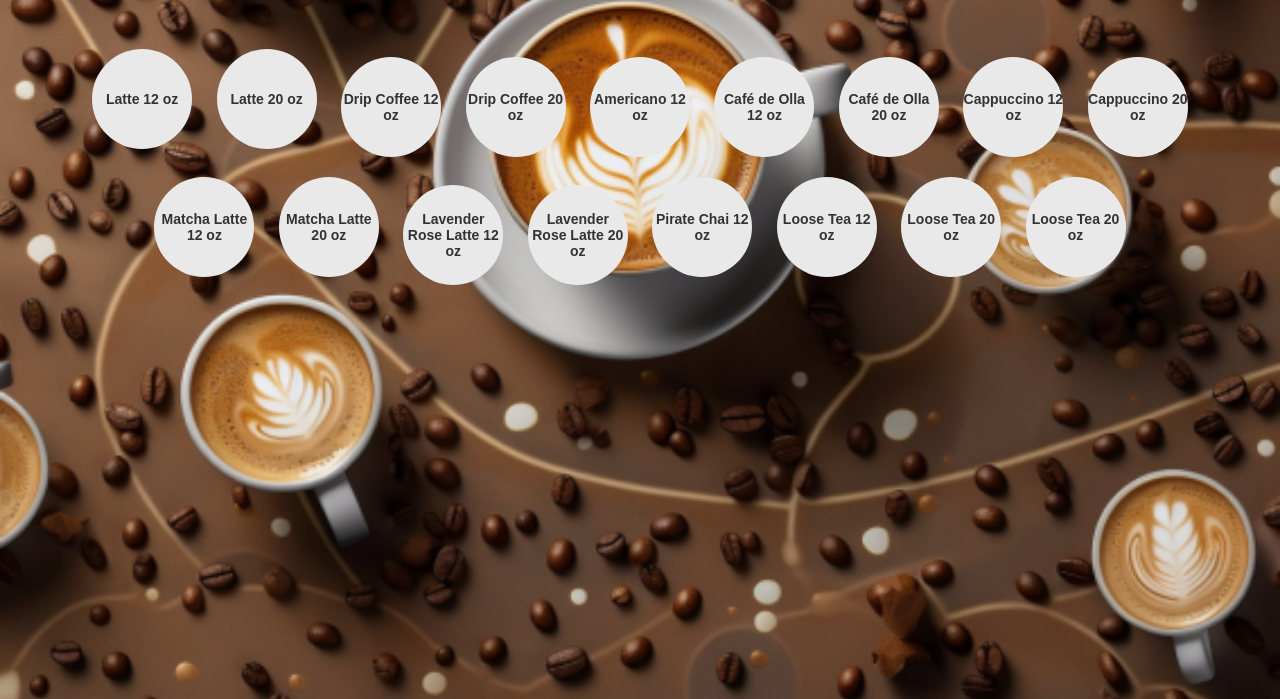
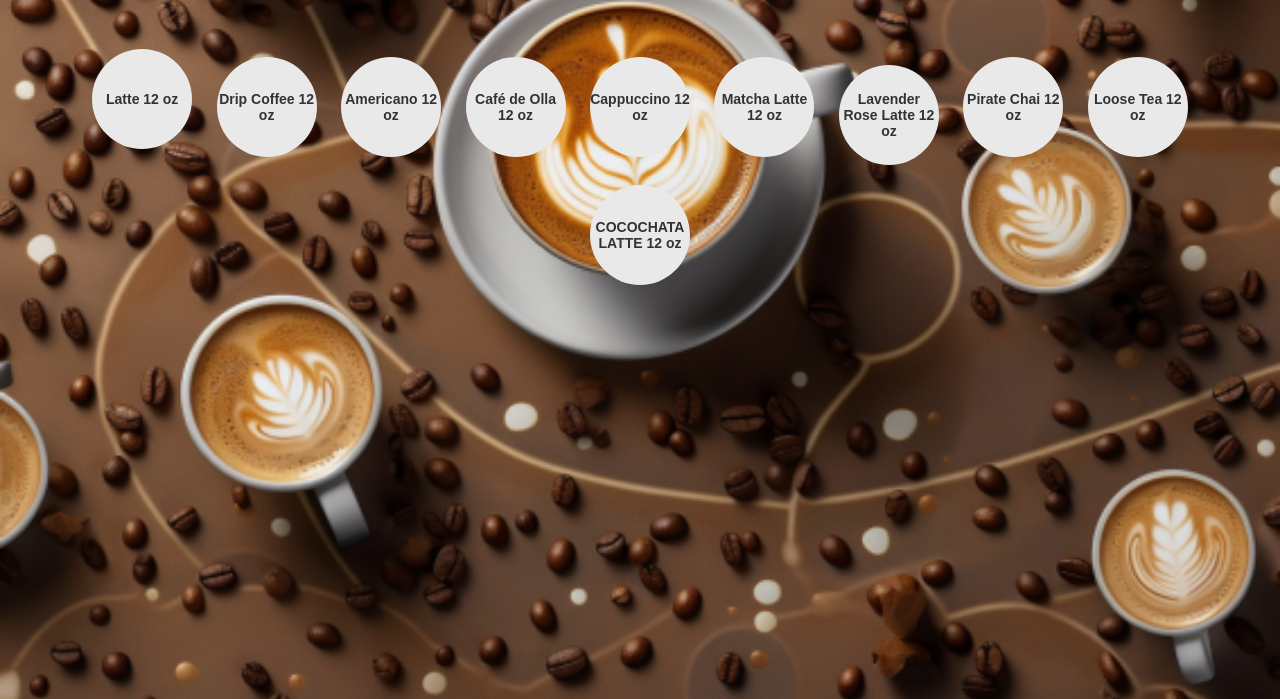
Before and after one commit to chavez1286/hanksmenu, a plain HTML site: page hot_cold_coffee.html in a window 1280 px wide. Shown: the part 101-800 px from the top of the page. Drawn offline with Linux system fonts and the light colour scheme.

Commit message:
Update hot_cold_coffee.html

```diff
--- a/hot_cold_coffee.html
+++ b/hot_cold_coffee.html
@@ -58,22 +58,16 @@
   <h1>Hot/Cold Coffee</h1>
   <div class="menu">
     <a href="#" class="menu-item">Latte 12 oz</a>
-    <a href="#" class="menu-item">Latte 20 oz</a>
     <a href="#" class="menu-item">Drip Coffee 12 oz</a>
-    <a href="#" class="menu-item">Drip Coffee 20 oz</a>
     <a href="#" class="menu-item">Americano 12 oz</a>
     <a href="#" class="menu-item">Café de Olla 12 oz</a>
-    <a href="#" class="menu-item">Café de Olla 20 oz</a>
     <a href="#" class="menu-item">Cappuccino 12 oz</a>
-    <a href="#" class="menu-item">Cappuccino 20 oz</a>
     <a href="#" class="menu-item">Matcha Latte 12 oz</a>
-    <a href="#" class="menu-item">Matcha Latte 20 oz</a>
     <a href="#" class="menu-item">Lavender Rose Latte 12 oz</a>
-    <a href="#" class="menu-item">Lavender Rose Latte 20 oz</a>
     <a href="#" class="menu-item">Pirate Chai 12 oz</a>
     <a href="#" class="menu-item">Loose Tea 12 oz</a>
-    <a href="#" class="menu-item">Loose Tea 20 oz</a>
-    <a href="https://github.com/chavez1286/hanksmenu/blob/main/cocochata_latte_12oz.jpg?raw=true" class="menu-item">Loose Tea 20 oz</a>
+
+    <a href="https://github.com/chavez1286/hanksmenu/blob/main/cocochata_latte_12oz.jpg?raw=true" class="menu-item">COCOCHATA LATTE 12 oz</a>
    </ul>
 </body>
 </html>
```
